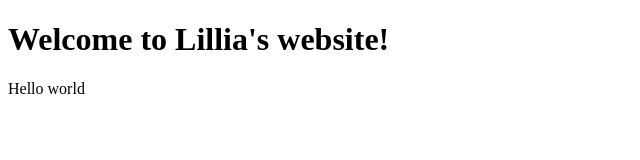
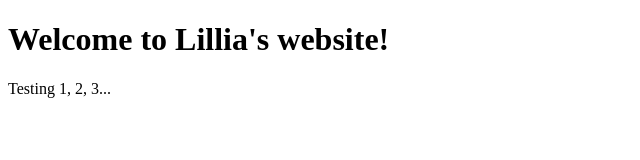
Before and after one commit to lstidam2/255-example-LS, a plain HTML site: page index.html in a window 1280 px wide. Shown: the full height of the page, 0-640 px from the left. Drawn offline with Linux system fonts and the light colour scheme.

Commit message:
changed body text

```diff
--- a/index.html
+++ b/index.html
@@ -10,7 +10,7 @@
 
 <body>
   <h1>Welcome to Lillia's website!</h1>
-  Hello world
+  Testing 1, 2, 3...
   <script src="script.js"></script>
 
   <!--
```
